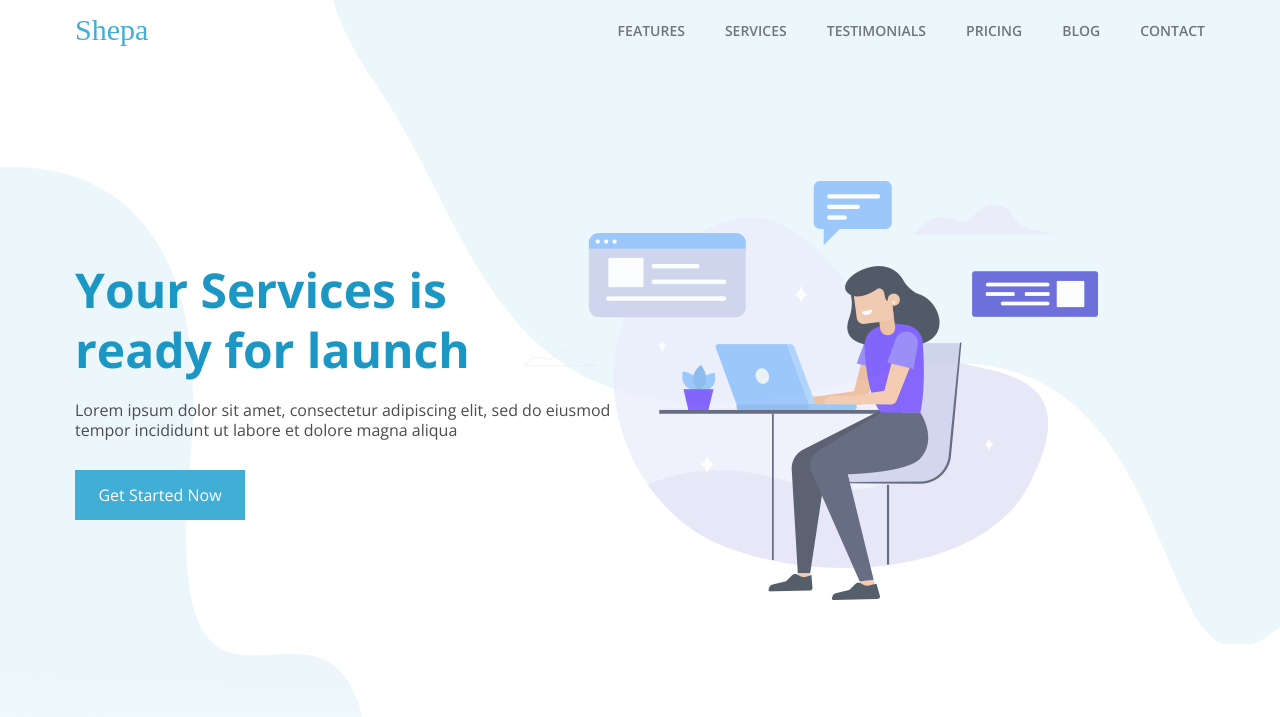
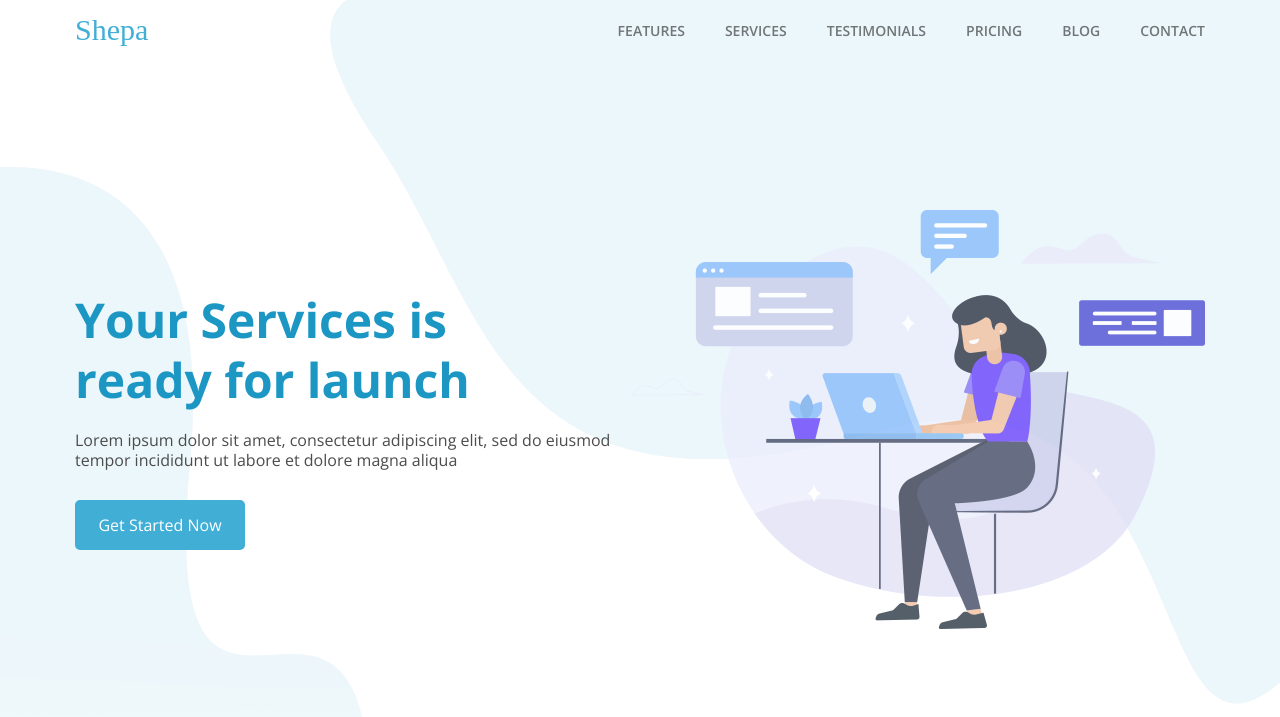
Before and after one commit to DiomaVytrykush/landing_page, a plain HTML site: page index.html in a window 1280 px wide. Shown: the top 717 px of the page. Drawn offline with nearby package versions, Linux system fonts and the light colour scheme; a small style sheet from the web is missing.

Commit message:
changing header

```diff
--- a/css/style.css
+++ b/css/style.css
@@ -11,75 +11,74 @@ a{
     color: inherit;
 }
 
+.header{
+    position: relative;
+    background-image: url(../img/Layer1.png);
+    background-repeat: no-repeat;
+    background-position: top right;
+}
+
+.header::before{
+    content: url(../img/Layer2.png);
+    position: absolute;
+    top: -50px;
+    left: -3%;
+    z-index: -1;
+    overflow: hidden;
+    width: 400px;
+    height: 1100px;
+}
+
 .container{
     max-width: 1170px;
     margin: 0 auto;
     padding: 0 20px;
 }
 
-.header__wrap,
+.navigation__wrap,
 .ready__wrap,
 .service__wrap{
     display: flex;
-    flex-wrap: wrap;
     justify-content: space-between;
     align-items: center;
 }
 
-.header__wrap{
+.navigation__wrap{
     min-height: 60px;
 }
 
-.header__logo{
+.navigation__logo{
     font-family: font92925;
     font-size: 30px;
     color: #41aed6;
 }
 
-.header__navbar ul{
+.navigation__navbar ul{
     display: flex;
     color: #1f1f1f;
 }
 
-.header__navbar li {
+.navigation__navbar li {
     padding-left: 40px;
 }
 
-.header__navbar a{
+.navigation__navbar a{
     font-size: 14px;
     text-transform: uppercase;
     font-weight: 600;
     opacity: 0.6;
 }
 
-.header__navbar a:hover{
+.navigation__navbar a:hover{
     opacity: 1;
 }
 
-.ready::before{
-    content: url(../img/Layer2.png);
-    position: absolute;
-    top: -50px;
-    left: -3%;
-    z-index: -2;
-    overflow: hidden;
-    width: 400px;
-    height: 1100px;
-}
-
-.ready::after{
-    content: url(../img/Layer1.png);
-    position: absolute;
-    top: -7%;
-    right: 0;
-    z-index: -2;
-    overflow: hidden;
-    width: 950px;
-    height: 700px;
+.ready{
+    padding-bottom: 200px;
 }
 
 .ready__wrap{
-    margin-top: 200px;
+    margin-top: 150px;
 }
 
 .ready__text{
@@ -111,24 +110,13 @@ a{
     width: 170px;
     height: 50px;
     background-color: #41aed6;
+    border-radius: 5px;
 }
 
 .ready__btn a{
     font-size: 16px;
     font-weight: 400px;
     cursor: pointer;
-}
-
-.ready__img{
-    width: 500px;
-    height: auto;
-    z-index: -1;
-    position: absolute;
-    right: 20%;
-}
-
-.service{
-    margin-top: 200px;
 }
 
 .service__title{
--- a/index.html
+++ b/index.html
@@ -14,12 +14,13 @@
 
 <body>
     <header class="header">
+        <div class="section__navigation">
             <div class="container">
-            <div class="header__wrap">
-                <div class="header__logo">
+                <div class="navigation__wrap">
+                    <div class="navigation__logo">
                         <a href="#">Shepa</a>
                     </div>
-                <div class="header__navbar">
+                    <div class="navigation__navbar">
                         <ul>
                             <li><a href="#">Features</a></li>
                             <li><a href="#">Services</a></li>
@@ -31,14 +32,15 @@
                     </div>
                 </div>
             </div>
-    </header>
+        </div>
         <section class="ready">
             <div class="container">
                 <div class="ready__wrap">
                     <div class="ready__text">
                         <h1>Your Services is <br>
                             ready for launch</h1>
-                    <p>Lorem ipsum dolor sit amet, consectetur adipiscing elit, sed do eiusmod tempor incididunt ut
+                        <p>Lorem ipsum dolor sit amet, consectetur adipiscing elit, sed do eiusmod tempor incididunt
+                            ut
                             labore et dolore magna aliqua</p>
                         <div class="ready__btn">
                             <a href="#">Get Started Now</a>
@@ -49,6 +51,8 @@
                     </div>
                 </div>
             </div>
+            </div>
+    </header>
     </section>
     <section class="service">
         <div class="container">
```
Also changed, not shown: css/media.css (added). Lines whose indentation alone changed are shown as unchanged.
